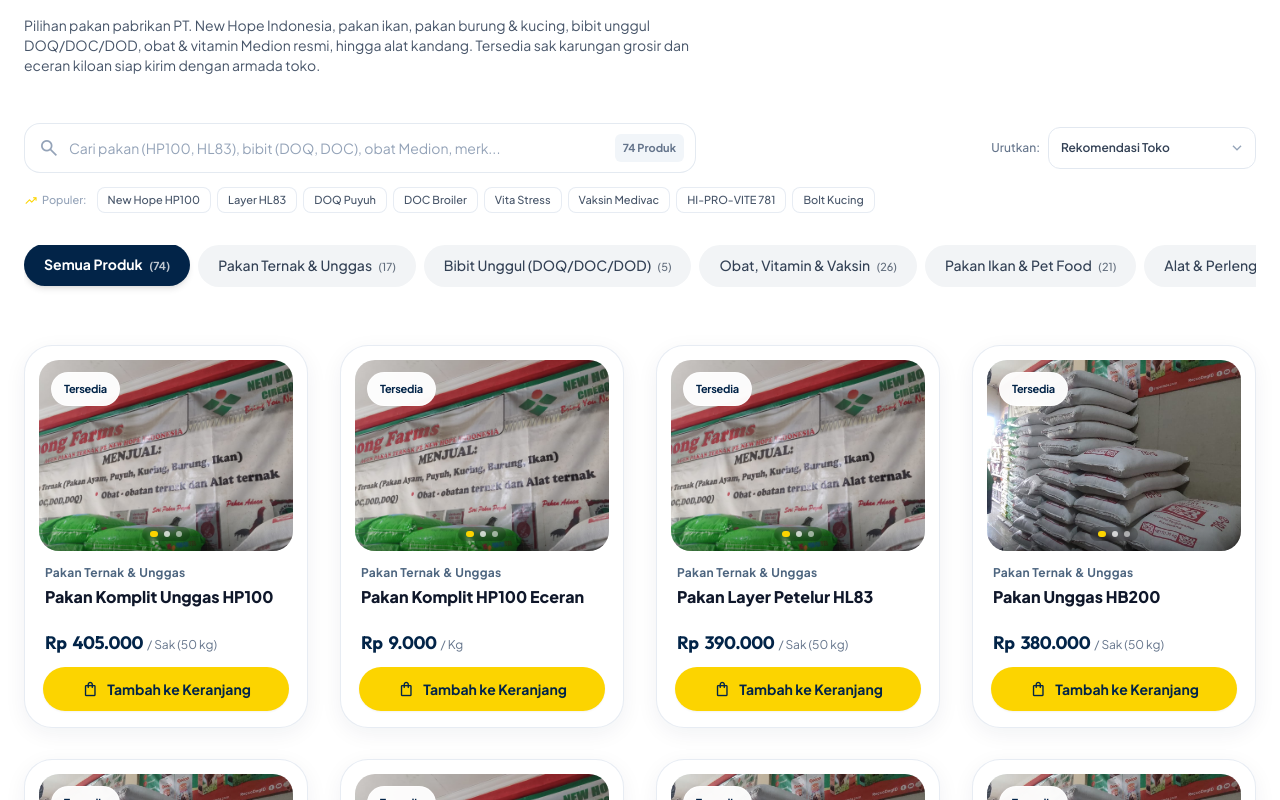
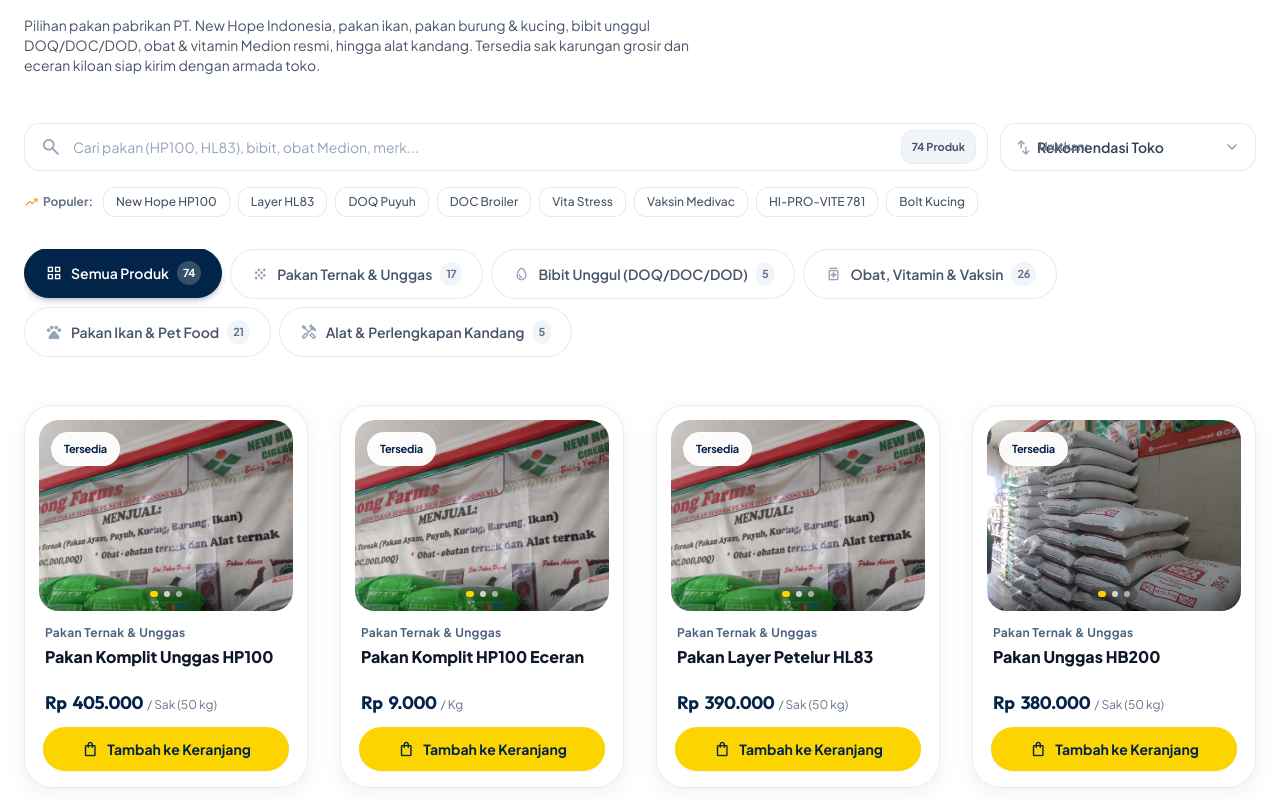
Before and after one commit to Saladin2510/CV-Banong-Farm, a Vue app: page / in a window 1280 px wide. Shown: the part 5000-5800 px from the top of the page. Built offline with nearby package versions, Linux system fonts and the light colour scheme; no server answers; the database is empty.

Commit message:
feat: optimize catalog search & filter UI, remove Windows horizontal scrollbar, and update project memo (Session 75)

```diff
--- a/src/components/ProductGrid.vue
+++ b/src/components/ProductGrid.vue
@@ -23,24 +23,24 @@
       <!-- Search Bar & Filter Controls -->
       <div class="mb-6 sm:mb-8 space-y-3.5 animate-fade-in">
         <!-- Main Search Bar Row -->
-        <div class="flex flex-col md:flex-row gap-3 items-stretch md:items-center justify-between">
+        <div class="flex flex-col sm:flex-row gap-3 items-stretch sm:items-center">
 
           <!-- Search Input Box -->
-          <div class="relative flex-1 max-w-2xl">
-            <span class="material-symbols-outlined absolute left-3.5 top-1/2 -translate-y-1/2 text-slate-400 dark:text-slate-500 text-[22px] pointer-events-none">
+          <div class="relative flex-1 group">
+            <span class="material-symbols-outlined absolute left-3.5 sm:left-4 top-1/2 -translate-y-1/2 text-slate-400 group-focus-within:text-primary dark:group-focus-within:text-secondary-container text-[22px] transition-colors pointer-events-none">
               search
             </span>
             <input
               v-model="searchQuery"
               type="text"
-              placeholder="Cari pakan (HP100, HL83), bibit (DOQ, DOC), obat Medion, merk..."
-              class="w-full pl-11 pr-28 py-3 sm:py-3.5 rounded-2xl bg-white dark:bg-slate-800/90 border border-slate-200/90 dark:border-slate-700/80 text-xs sm:text-sm text-slate-800 dark:text-white placeholder-slate-400 dark:placeholder-slate-500 focus:outline-none focus:border-primary dark:focus:border-secondary-container focus:ring-4 focus:ring-primary/10 dark:focus:ring-secondary-container/10 transition-all shadow-xs"
+              placeholder="Cari pakan (HP100, HL83), bibit, obat Medion, merk..."
+              class="w-full h-12 sm:h-13 pl-11 sm:pl-12 pr-28 rounded-2xl bg-white dark:bg-slate-800/90 border border-slate-200/90 dark:border-slate-700/80 text-xs sm:text-sm text-slate-800 dark:text-white placeholder-slate-400 dark:placeholder-slate-500 focus:outline-none focus:border-primary dark:focus:border-secondary-container focus:ring-4 focus:ring-primary/10 dark:focus:ring-secondary-container/10 transition-all shadow-xs"
               @keydown.esc="clearSearch"
               aria-label="Cari pakan atau sarana peternakan"
             />
 
             <!-- Clear Button & Result Count Badge -->
-            <div class="absolute right-3 top-1/2 -translate-y-1/2 flex items-center gap-1.5">
+            <div class="absolute right-2.5 sm:right-3 top-1/2 -translate-y-1/2 flex items-center gap-1.5">
               <button
                 v-if="searchQuery"
                 @click="clearSearch"
@@ -50,19 +50,21 @@
               >
                 <span class="material-symbols-outlined text-[18px]">close</span>
               </button>
-              <span class="text-[11px] font-bold text-slate-500 dark:text-slate-400 font-sans bg-slate-100 dark:bg-slate-700/60 px-2 py-0.5 rounded-md shrink-0">
+              <span class="text-[11px] font-bold text-slate-600 dark:text-slate-300 font-sans bg-slate-100 dark:bg-slate-700/70 px-2.5 py-1 rounded-xl shrink-0 border border-slate-200/60 dark:border-slate-600/60 shadow-2xs">
                 {{ filteredProducts.length }} Produk
               </span>
             </div>
           </div>
 
           <!-- Sorting Dropdown -->
-          <div class="flex items-center gap-2 shrink-0 self-start md:self-auto">
-            <span class="text-xs text-slate-500 dark:text-slate-400 font-medium hidden sm:inline font-sans">Urutkan:</span>
-            <div class="relative">
+          <div class="relative shrink-0 sm:w-60 md:w-64">
+            <div class="absolute left-3.5 top-1/2 -translate-y-1/2 flex items-center gap-1.5 pointer-events-none text-slate-400 dark:text-slate-500">
+              <span class="material-symbols-outlined text-[19px]">swap_vert</span>
+              <span class="text-xs font-semibold text-slate-500 dark:text-slate-400 font-sans hidden sm:inline">Urutkan:</span>
+            </div>
             <select
               v-model="sortBy"
-                class="appearance-none pl-3 pr-8 py-2.5 sm:py-3 rounded-xl text-xs font-semibold bg-white dark:bg-slate-800 text-slate-700 dark:text-slate-200 border border-slate-200 dark:border-slate-700 focus:outline-none focus:border-primary dark:focus:border-secondary-container cursor-pointer shadow-xs font-sans"
+              class="w-full h-12 sm:h-13 appearance-none pl-9 sm:pl-22 pr-9 rounded-2xl text-xs sm:text-sm font-semibold bg-white dark:bg-slate-800 text-slate-700 dark:text-slate-200 border border-slate-200/90 dark:border-slate-700/80 focus:outline-none focus:border-primary dark:focus:border-secondary-container focus:ring-4 focus:ring-primary/10 dark:focus:ring-secondary-container/10 cursor-pointer shadow-xs font-sans transition-all"
               aria-label="Urutkan produk"
             >
               <option value="default">Rekomendasi Toko</option>
@@ -71,55 +73,68 @@
               <option value="stock-desc">Stok Terbanyak</option>
               <option value="name-asc">Nama Produk (A - Z)</option>
             </select>
-              <span class="material-symbols-outlined absolute right-2.5 top-1/2 -translate-y-1/2 text-slate-400 pointer-events-none text-[18px]">
+            <span class="material-symbols-outlined absolute right-3.5 top-1/2 -translate-y-1/2 text-slate-400 pointer-events-none text-[20px]">
               expand_more
             </span>
-            </div>
           </div>
 
         </div>
 
         <!-- Quick Search Suggestion Tags -->
-        <div class="flex items-center gap-1.5 flex-wrap text-xs">
-          <span class="text-[11px] text-slate-400 dark:text-slate-500 font-medium mr-1 flex items-center gap-1 font-sans">
-            <span class="material-symbols-outlined text-[14px] text-secondary-container">trending_up</span>
-            Populer:
-          </span>
+        <div class="flex items-center gap-2 flex-wrap text-xs pt-0.5">
+          <div class="inline-flex items-center gap-1 text-xs font-bold text-slate-500 dark:text-slate-400 shrink-0 font-sans mr-0.5">
+            <span class="material-symbols-outlined text-[15px] text-amber-500 dark:text-secondary-container">trending_up</span>
+            <span>Populer:</span>
+          </div>
+          <div class="flex items-center gap-1.5 sm:gap-2 flex-wrap">
             <button
               v-for="tag in quickSearchTags"
               :key="tag"
               @click="applyQuickTag(tag)"
               type="button"
               :class="[
-              'px-2.5 py-1 rounded-lg text-[11px] font-medium transition-all cursor-pointer active:scale-95 shadow-2xs',
+                'px-2.5 sm:px-3 py-1 sm:py-1.5 rounded-xl text-[11px] sm:text-xs font-medium transition-all duration-150 cursor-pointer active:scale-95 shadow-2xs border',
                 searchQuery.toLowerCase() === tag.toLowerCase()
-                ? 'bg-primary dark:bg-secondary-container text-white dark:text-primary font-bold shadow-xs'
-                : 'bg-white dark:bg-slate-800/90 text-slate-600 dark:text-slate-300 hover:bg-slate-100 dark:hover:bg-slate-700 border border-slate-200/80 dark:border-slate-700/80'
+                  ? 'bg-primary dark:bg-secondary-container text-white dark:text-primary font-bold border-primary dark:border-secondary-container shadow-xs'
+                  : 'bg-white dark:bg-slate-800/90 text-slate-600 dark:text-slate-300 hover:bg-slate-100 dark:hover:bg-slate-700/80 border-slate-200/90 dark:border-slate-700/80 hover:border-slate-300'
               ]"
             >
               {{ tag }}
             </button>
           </div>
         </div>
+      </div>
 
-      <!-- Category Filter Tabs (Scrollable on Mobile) -->
-      <div class="flex items-center gap-2 mb-8 sm:mb-12 overflow-x-auto pb-2.5 scrollbar-none overscroll-x-contain -mx-4 px-4 sm:mx-0 sm:px-0 animate-fade-in">
+      <!-- Category Filter Tabs (Scrollable on Mobile, Wrapped cleanly on Desktop, NO ugly scrollbar) -->
+      <div class="mb-8 sm:mb-12 animate-fade-in">
+        <div class="flex items-center gap-2 overflow-x-auto pb-2 md:pb-0 md:flex-wrap no-scrollbar scrollbar-none overscroll-x-contain -mx-4 px-4 sm:mx-0 sm:px-0">
           <button
             v-for="cat in categories"
             :key="cat.id"
             @click="setCategory(cat.id)"
             :class="[
-            'px-4 sm:px-5 py-2 sm:py-2.5 rounded-full text-xs sm:text-sm transition-all duration-200 whitespace-nowrap active:scale-95 shrink-0 shadow-xs cursor-pointer',
+              'inline-flex items-center gap-2 px-4 sm:px-5 py-2.5 sm:py-3 rounded-full text-xs sm:text-sm font-semibold transition-all duration-200 whitespace-nowrap active:scale-95 shrink-0 cursor-pointer shadow-xs border',
               selectedCategory === cat.id
-              ? 'bg-primary dark:bg-secondary-container text-white dark:text-primary font-bold shadow-md translate-y-[-1px]'
-              : 'bg-surface-container-low dark:bg-slate-800 text-slate-700 dark:text-slate-300 hover:bg-surface-container dark:hover:bg-slate-700 font-medium'
+                ? 'bg-primary text-white border-primary shadow-md shadow-primary/20 dark:bg-secondary-container dark:text-primary dark:border-secondary-container dark:shadow-secondary-container/20 translate-y-[-1px]'
+                : 'bg-white dark:bg-slate-800/90 text-slate-600 dark:text-slate-300 border-slate-200/90 dark:border-slate-700/80 hover:bg-slate-50 dark:hover:bg-slate-700/60 hover:border-slate-300 dark:hover:border-slate-600'
             ]"
           >
-          {{ cat.name }}
-          <span class="ml-1 text-[11px] opacity-75">
-            ({{ getCategoryCount(cat.id) }})
+            <span class="material-symbols-outlined text-[18px]" :class="selectedCategory === cat.id ? 'opacity-100' : 'text-slate-400 dark:text-slate-500'">
+              {{ cat.icon }}
+            </span>
+            <span>{{ cat.name }}</span>
+            <span
+              :class="[
+                'px-1.5 py-0.5 rounded-full text-[10px] sm:text-[11px] font-bold tracking-tight',
+                selectedCategory === cat.id
+                  ? 'bg-white/20 dark:bg-primary/20 text-white dark:text-primary'
+                  : 'bg-slate-100 dark:bg-slate-700 text-slate-500 dark:text-slate-400'
+              ]"
+            >
+              {{ getCategoryCount(cat.id) }}
             </span>
           </button>
+        </div>
       </div>
 
       <!-- Empty / Syncing State -->
@@ -275,12 +290,12 @@ const applyQuickTag = (tag) => {
 }
 
 const categories = [
-  { id: 'all', name: 'Semua Produk' },
-  { id: 'pakan', name: 'Pakan Ternak & Unggas' },
-  { id: 'bibit', name: 'Bibit Unggul (DOQ/DOC/DOD)' },
-  { id: 'obat', name: 'Obat, Vitamin & Vaksin' },
-  { id: 'ikan_pet', name: 'Pakan Ikan & Pet Food' },
-  { id: 'alat', name: 'Alat & Perlengkapan Kandang' }
+  { id: 'all', name: 'Semua Produk', icon: 'grid_view' },
+  { id: 'pakan', name: 'Pakan Ternak & Unggas', icon: 'grain' },
+  { id: 'bibit', name: 'Bibit Unggul (DOQ/DOC/DOD)', icon: 'egg' },
+  { id: 'obat', name: 'Obat, Vitamin & Vaksin', icon: 'medication' },
+  { id: 'ikan_pet', name: 'Pakan Ikan & Pet Food', icon: 'pets' },
+  { id: 'alat', name: 'Alat & Perlengkapan Kandang', icon: 'handyman' }
 ]
 
 const matchesCategory = (p, catId) => {
--- a/src/style.css
+++ b/src/style.css
@@ -31,9 +31,23 @@ html.lenis, html.lenis body {
   overflow: hidden;
 }
 
+/* Scrollbar Hiding Utilities */
+.no-scrollbar,
+.scrollbar-none {
+  -ms-overflow-style: none !important;
+  scrollbar-width: none !important;
+}
+.no-scrollbar::-webkit-scrollbar,
+.scrollbar-none::-webkit-scrollbar {
+  display: none !important;
+  width: 0 !important;
+  height: 0 !important;
+}
+
 /* Custom smooth scrollbar */
 ::-webkit-scrollbar {
   width: 8px;
+  height: 8px;
 }
 ::-webkit-scrollbar-track {
   background: #f1f5f9;
```
Also changed, not shown: 6 other files (tests, documents, lock files or other folders). Lines whose indentation alone changed are shown as unchanged.
